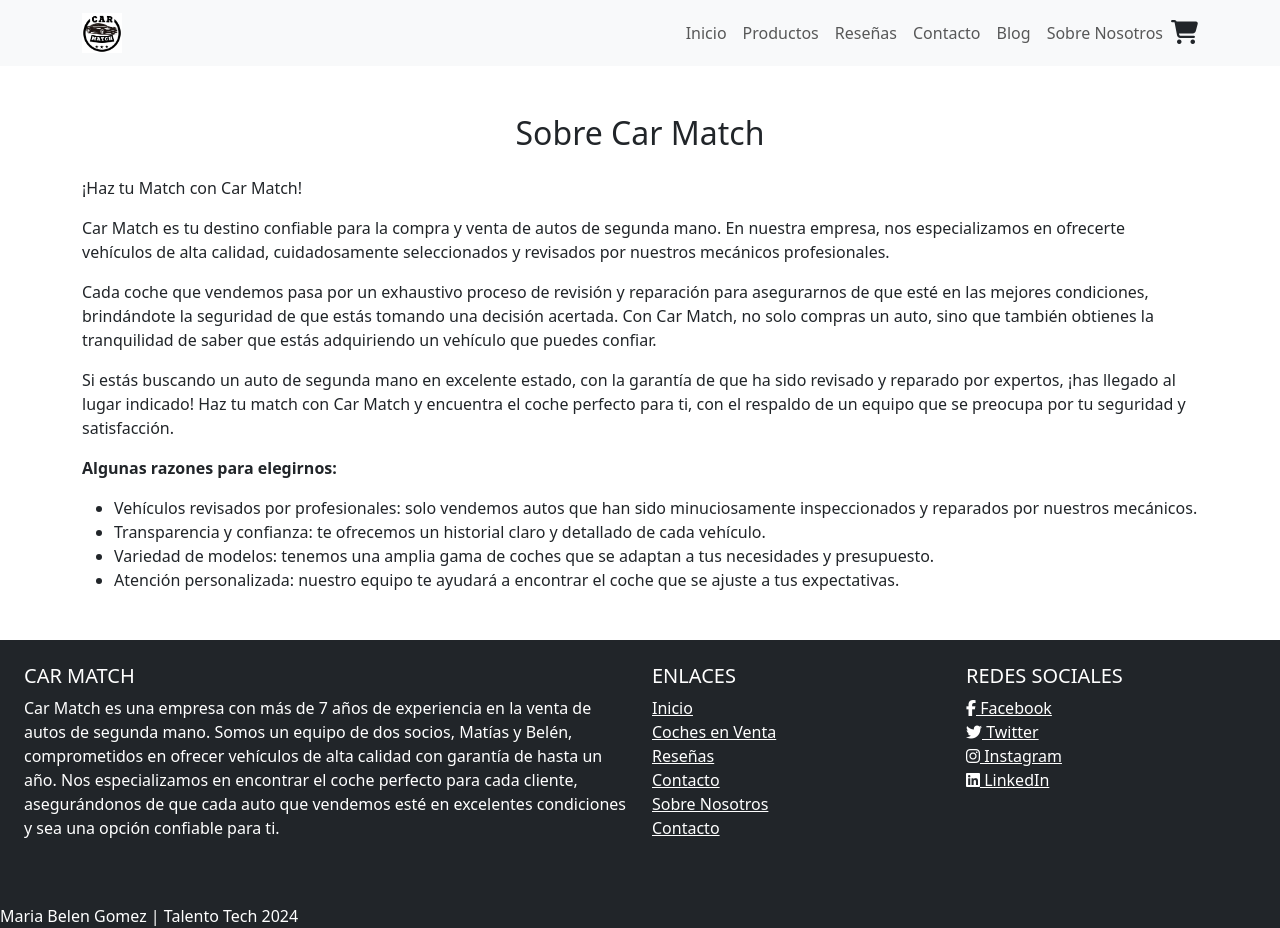
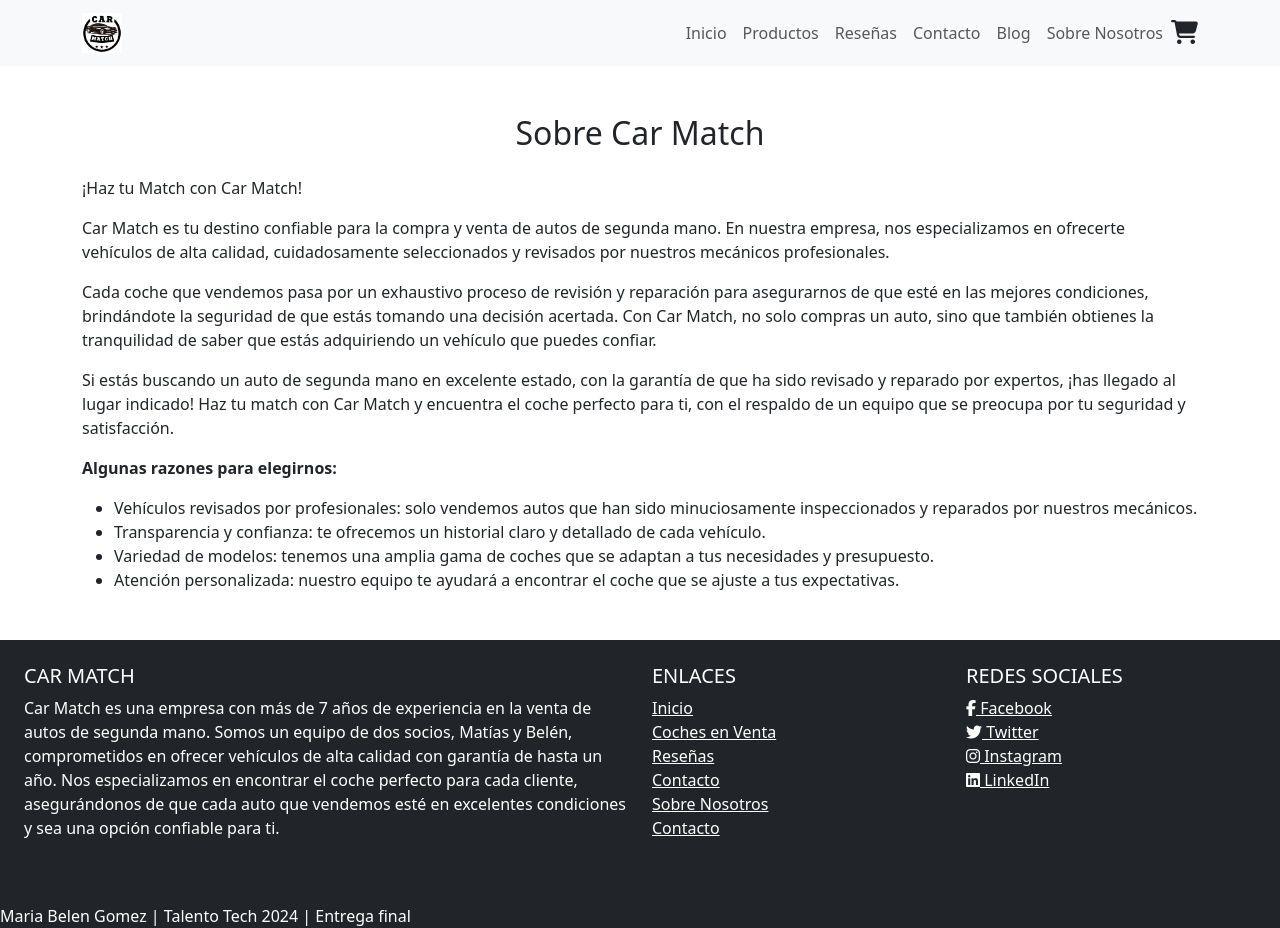
Before and after one commit to mariabelengo/car-match, a plain HTML site: page about.html in a window 1280 px wide. Drawn offline with nearby package versions, Linux system fonts and the light colour scheme.

Commit message:
ultima version

```diff
--- a/about.html
+++ b/about.html
@@ -108,7 +108,7 @@
     </div>
 
     <div class="footer">
-        Maria Belen Gomez | Talento Tech 2024
+        Maria Belen Gomez | Talento Tech 2024 |  Entrega final
     </div>
 </footer>
 
```
